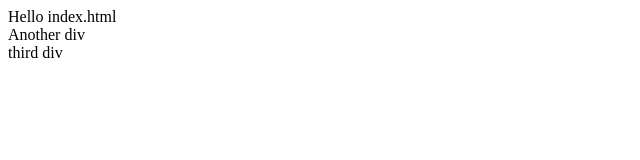
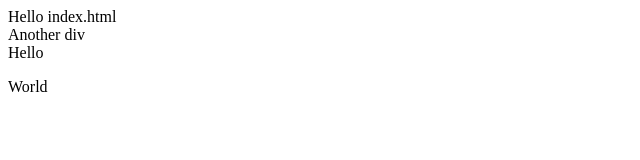
Before and after one commit to incadev/demo-repo, a plain HTML site: page index.html in a window 1280 px wide. Shown: the full height of the page, 0-640 px from the left. Drawn offline with Linux system fonts and the light colour scheme.

Commit message:
modified index.html - added world

```diff
--- a/index.html
+++ b/index.html
@@ -1,3 +1,4 @@
 <div>Hello index.html</div>
 <div>Another div</div>
-<div>third div</div>
+<div>Hello</div>
+<p>World</p>
```
